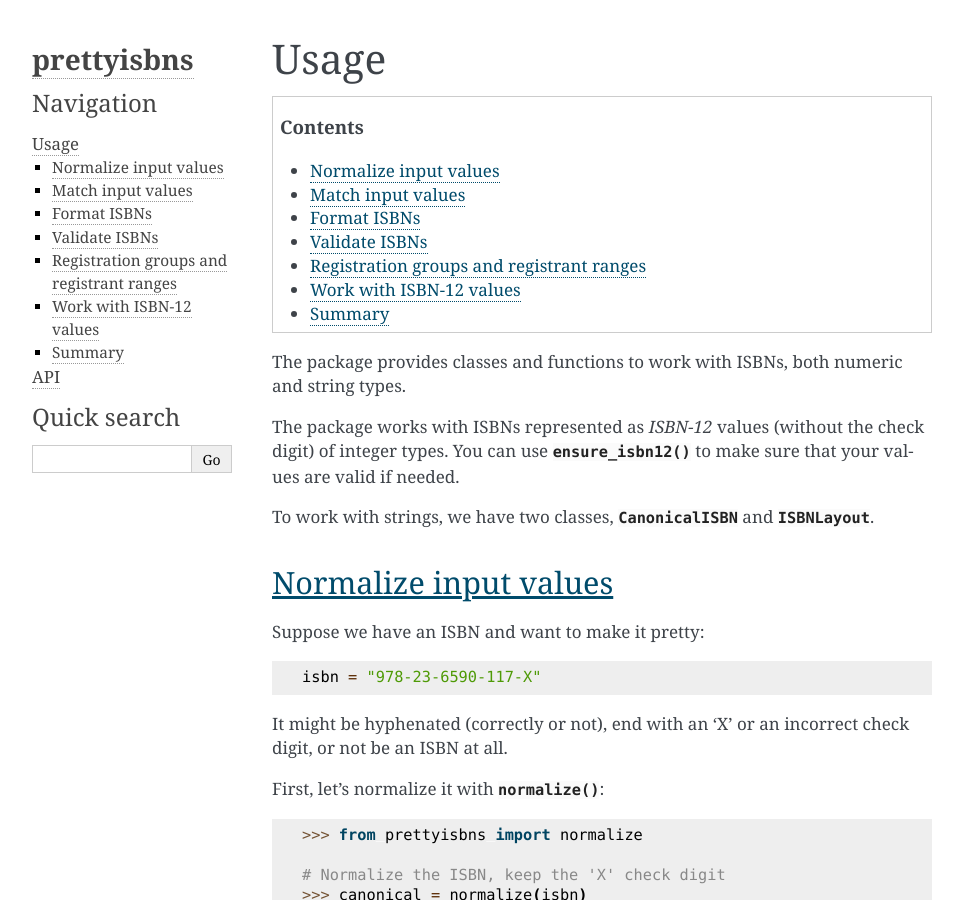
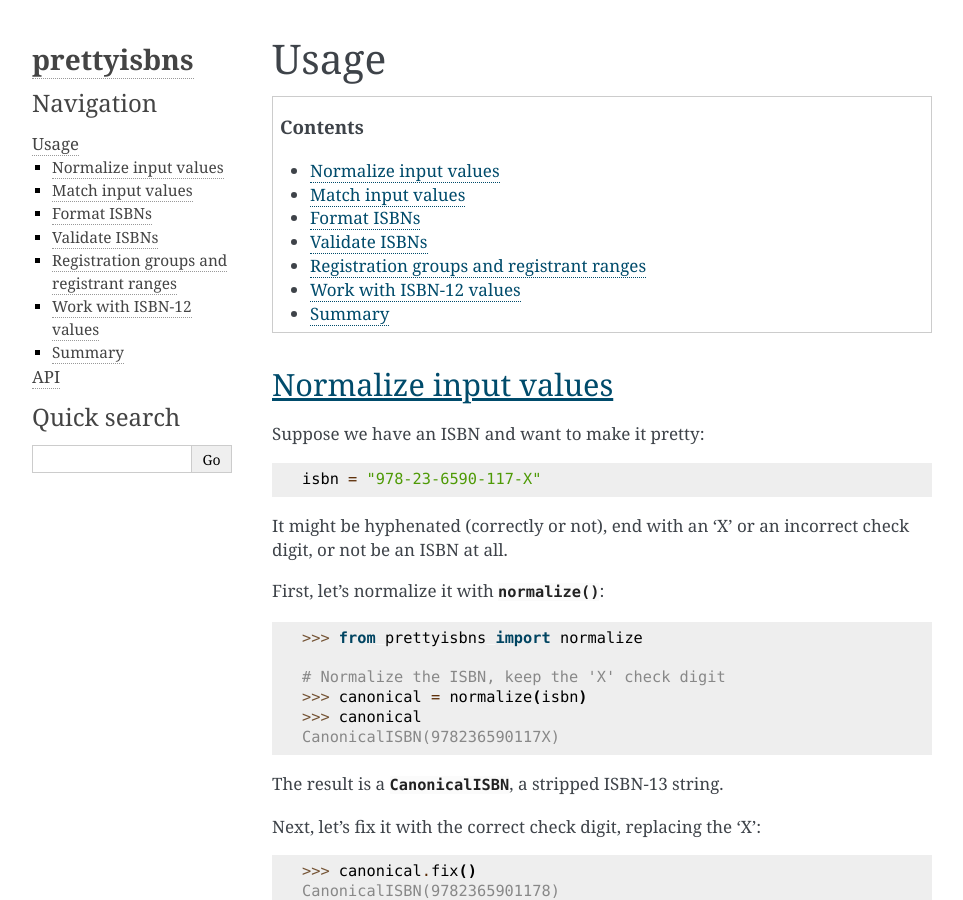
Before and after one commit to xymaxim/prettyisbns, a Sphinx documentation site: the page built from docs/usage.rst, in a window 1280 px wide and 900 px high. Shown: the whole window, without its empty margins (148-1111 px from the left). Built offline with Sphinx 7.4.7, drawn with Linux system fonts in a browser that asks for light colours.

Commit message:
Remove unrelated usage intro paragraph

```diff
--- a/docs/usage.rst
+++ b/docs/usage.rst
@@ -5,16 +5,6 @@ Usage
    :depth: 1
    :backlinks: top
    :local:
-
-The package provides classes and functions to work with ISBNs, both numeric and
-string types.
-
-The package works with ISBNs represented as *ISBN-12* values (without the check
-digit) of integer types. You can use :func:`~prettyisbns.isbn.ensure_isbn12` to
-make sure that your values are valid if needed.
-
-To work with strings, we have two classes, :class:`~prettyisbns.isbn.CanonicalISBN`
-and :class:`~prettyisbns.isbn.ISBNLayout`.
 
 Normalize input values
 **********************
```
